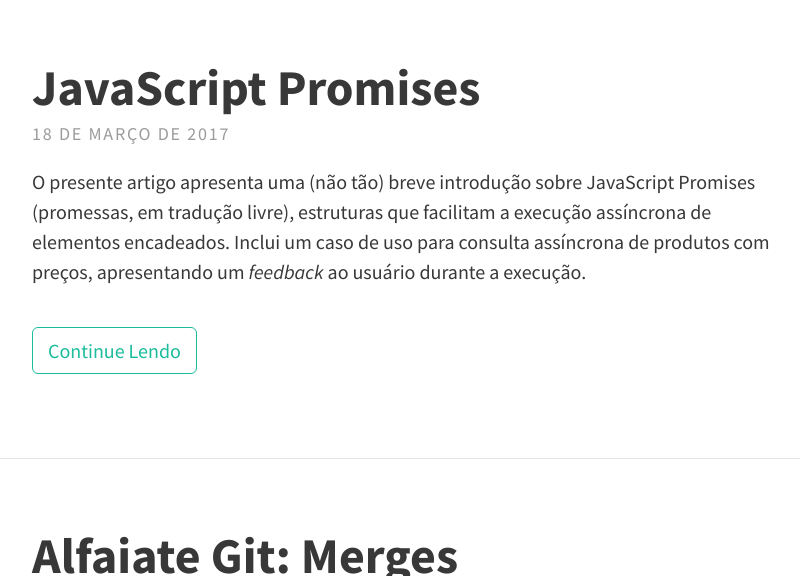
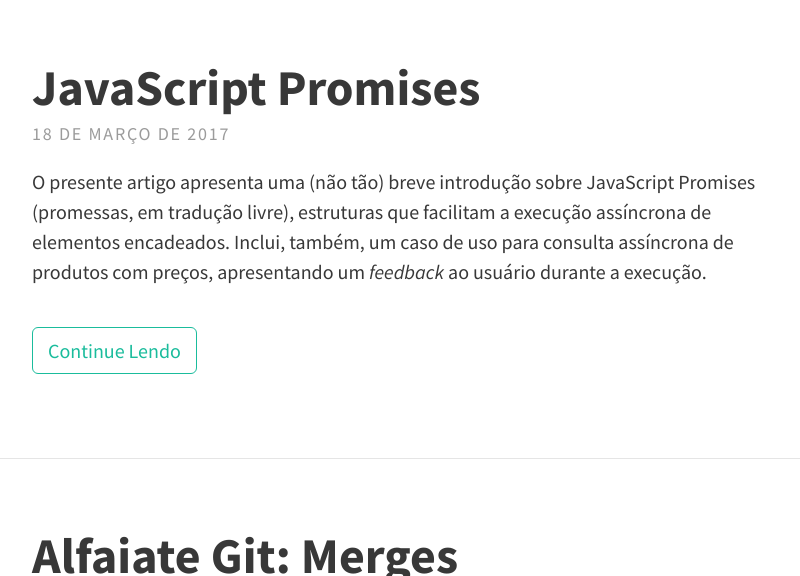
Before and after one commit to wandersonwhcr/wandersonwhcr.github.io, a Jekyll site: the page built from index.html, in a window 1280 px wide and 900 px high, cut to the strip 324-900 px from the top of the window. Shown: the whole strip, without its empty margins (224-1024 px from the left). Built offline with Jekyll 4.4.1, drawn with Linux system fonts in a browser that asks for light colours; nearby versions of some CDN libraries; the list of posts is cut into pages by our own code.

Commit message:
Altera estrutura básica do texto

````diff
--- a/_posts/2017-03-18-javascript-promises.md
+++ b/_posts/2017-03-18-javascript-promises.md
@@ -5,7 +5,7 @@
 category: JavaScript
 ---
 
-O presente artigo apresenta uma (não tão) breve introdução sobre JavaScript Promises (promessas, em tradução livre), estruturas que facilitam a execução assíncrona de elementos encadeados. Inclui um caso de uso para consulta assíncrona de produtos com preços, apresentando um _feedback_ ao usuário durante a execução.
+O presente artigo apresenta uma (não tão) breve introdução sobre JavaScript Promises (promessas, em tradução livre), estruturas que facilitam a execução assíncrona de elementos encadeados. Inclui, também, um caso de uso para consulta assíncrona de produtos com preços, apresentando um _feedback_ ao usuário durante a execução.
 
 ## Introdução
 
@@ -65,7 +65,7 @@
 
 ## Caso de Uso
 
-A criação de camadas de responsabilidade no código-fonte pode usufruir da estrutura de Promises através do padrão de projeto Repository. O exemplo abaixo apresenta uma camada de serviço responsável por apresentar uma lista de produtos com seus respectivos preços. Por sua vez, a camada de serviço acessa duas camadas de repositório, onde a primeira consulta os produtos filtrados, e a segunda os preços.
+A criação de camadas de responsabilidade no código-fonte pode usufruir da estrutura de Promises através do padrão de projeto Repository. O exemplo abaixo apresenta uma camada de serviço responsável por apresentar uma lista de produtos com seus respectivos preços. Por sua vez, a camada de serviço acessa duas camadas de repositório, onde a primeira consulta os produtos filtrados, e a segunda, os preços.
 
 ```js
 /**
````
Also changed, not shown: other parts of _posts/2017-03-18-javascript-promises.md (+1 -1 lines).
